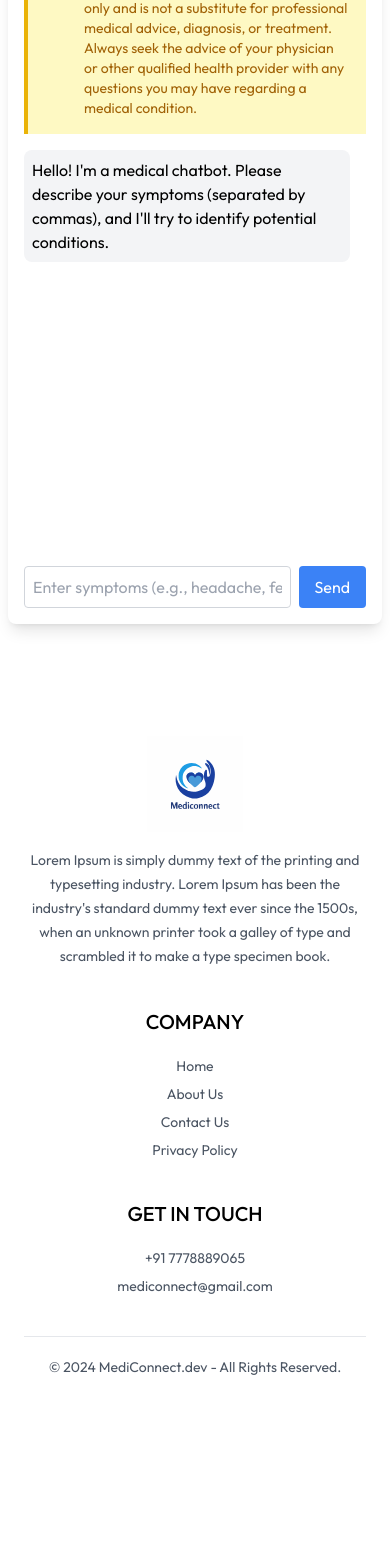
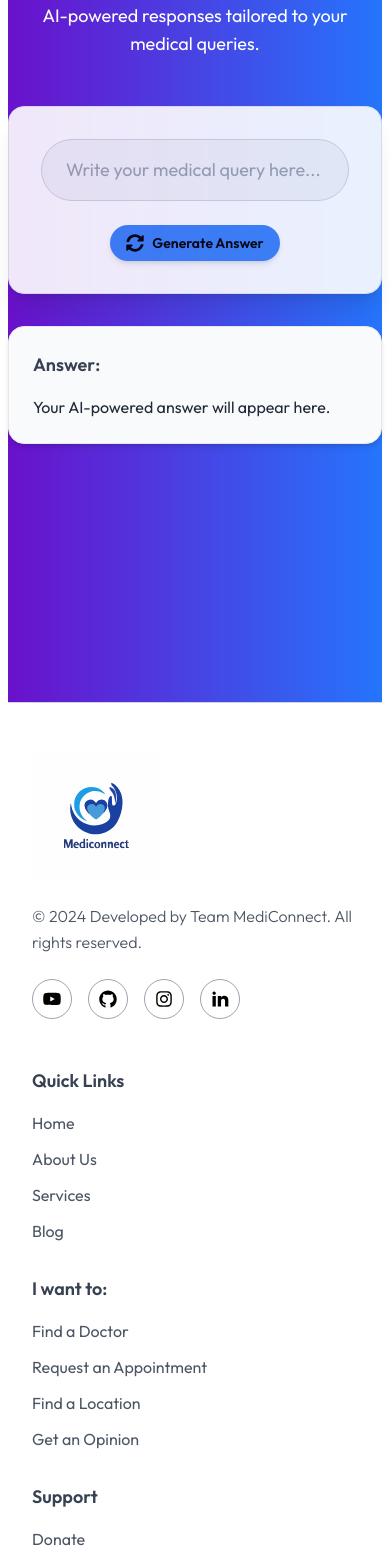
Before and after one commit to pinak22dhir/URA, a React (Vite) app in the folder mediconnectfrontend/frontend/: page /chatbot in a window 390 px wide. Shown: the part 279-1846 px from the top of the page. Before the commit the page ends 1676 px from the top, so only its background shows below. Built offline with nearby package versions, Linux system fonts and the light colour scheme.

Commit message:
Medico ai integrated

```diff
--- a/mediconnectfrontend/frontend/src/App.jsx
+++ b/mediconnectfrontend/frontend/src/App.jsx
@@ -11,7 +11,7 @@ import Navbar from './components/Navbar'
 import Footer from './components/Footer'
 import Doctors from './pages/doctors'
 import Articles from './pages/Articles'
-import MedicalChatbot from './components/chatbox'
+import MedicalChatbot from './components/chatbox.jsx'
 import Location from './pages/Location'
 import Register from './pages/Register'
 
--- a/mediconnectfrontend/frontend/src/components/Footer.jsx
+++ b/mediconnectfrontend/frontend/src/components/Footer.jsx
@@ -1,47 +1,140 @@
-import React from 'react';
-import { assets } from '../assets/assets';
+import React from "react";
+import { Link } from "react-router-dom";
+import { RiLinkedinFill } from "react-icons/ri";
+import {
+  AiFillYoutube,
+  AiFillGithub,
+  AiOutlineInstagram,
+} from "react-icons/ai";
+import { assets } from "../assets/assets";
+
+const socialLinks = [
+  {
+    path: "https://www.youtube.com/",
+    icon: <AiFillYoutube className="group-hover:text-primaryColor w-5 h-5" />,
+  },
+  {
+    path: "https://github.com/",
+    icon: <AiFillGithub className="group-hover:text-primaryColor w-5 h-5" />,
+  },
+  {
+    path: "https://www.instagram.com/",
+    icon: (
+      <AiOutlineInstagram className="group-hover:text-primaryColor w-5 h-5" />
+    ),
+  },
+  {
+    path: "https://www.linkedin.com/feed/",
+    icon: <RiLinkedinFill className="group-hover:text-primaryColor w-5 h-5" />,
+  },
+];
+
+const quickLinks01 = [
+  { path: "/home", display: "Home" },
+  { path: "/about", display: "About Us" },
+  { path: "/services", display: "Services" },
+  { path: "/blog", display: "Blog" },
+];
+
+const quickLinks02 = [
+  { path: "/find-a-doctor", display: "Find a Doctor" },
+  { path: "/request-appointment", display: "Request an Appointment" },
+  { path: "/find-location", display: "Find a Location" },
+  { path: "/get-opinion", display: "Get an Opinion" },
+];
+
+const quickLinks03 = [
+  { path: "/donate", display: "Donate" },
+  { path: "/contact", display: "Contact Us" },
+];
 
 const Footer = () => {
+  const year = new Date().getFullYear();
+
   return (
-    <div className="px-4 md:px-8 lg:px-16 md:mx-4">
-      <div className="flex flex-col sm:grid sm:grid-cols-2 md:grid-cols-[3fr_1fr_1fr] gap-10 my-10 mt-28 text-sm">
-
-        {/* ---- Left Side ---- */}
-        <div className="flex flex-col items-center sm:items-start">
-          <img className="mb-4 h-24 w-24 md:h-32 md:w-36" src={assets.logo} alt="Logo" />
-          <p className="text-gray-600 leading-6 text-center sm:text-left">
-            Lorem Ipsum is simply dummy text of the printing and typesetting industry. Lorem Ipsum has been the industry's standard dummy text ever since the 1500s, when an unknown printer took a galley of type and scrambled it to make a type specimen book.
+    <footer className="bg-white">
+      <div className="container mx-auto px-6 md:px-12 lg:px-20 py-12 border-t border-gray-300">
+        <div className="flex flex-col md:flex-row justify-between gap-12">
+          {/* Logo and Social Links */}
+          <div className="flex flex-col items-start gap-6">
+            <img src={assets.logo} alt="Health Logo" className="w-32 md:w-40" />
+            <p className="text-[16px] font-light leading-relaxed text-gray-600">
+              © {year} Developed by Team MediConnect. All rights reserved.
             </p>
+            <div className="flex items-center gap-4">
+              {socialLinks.map((link, index) => (
+                <a
+                  href={link.path}
+                  key={index}
+                  target="_blank"
+                  rel="noopener noreferrer"
+                  className="w-10 h-10 border border-gray-400 rounded-full flex items-center justify-center group hover:bg-gray-600 hover:text-white transition-colors duration-300"
+                >
+                  {link.icon}
+                </a>
+              ))}
+            </div>
           </div>
 
-        {/* ---- Center Side ---- */}
-        <div className="text-center sm:text-left">
-          <p className="text-xl font-medium mb-5">COMPANY</p>
-          <ul className="flex flex-col gap-2 text-gray-600">
-            <li>Home</li>
-            <li>About Us</li>
-            <li>Contact Us</li>
-            <li>Privacy Policy</li>
+          {/* Quick Links Sections */}
+          <div className="flex flex-col gap-8 md:flex-row md:gap-12">
+            <div>
+              <h2 className="text-lg font-semibold text-gray-700 mb-4">
+                Quick Links
+              </h2>
+              <ul className="space-y-3">
+                {quickLinks01.map((item, index) => (
+                  <li key={index}>
+                    <Link
+                      to={item.path}
+                      className="text-[16px] text-gray-600 hover:text-black transition-colors duration-300"
+                    >
+                      {item.display}
+                    </Link>
+                  </li>
+                ))}
               </ul>
             </div>
 
-        {/* ---- Right Side ---- */}
-        <div className="text-center sm:text-left">
-          <p className="text-xl font-medium mb-5">GET IN TOUCH</p>
-          <ul className="flex flex-col gap-2 text-gray-600">
-            <li>+91 7778889065</li>
-            <li>mediconnect@gmail.com</li>
+            <div>
+              <h2 className="text-lg font-semibold text-gray-700 mb-4">
+                I want to:
+              </h2>
+              <ul className="space-y-3">
+                {quickLinks02.map((item, index) => (
+                  <li key={index}>
+                    <Link
+                      to={item.path}
+                      className="text-[16px] text-gray-600 hover:text-black transition-colors duration-300"
+                    >
+                      {item.display}
+                    </Link>
+                  </li>
+                ))}
+              </ul>
+            </div>
+
+            <div>
+              <h2 className="text-lg font-semibold text-gray-700 mb-4">
+                Support
+              </h2>
+              <ul className="space-y-3">
+                {quickLinks03.map((item, index) => (
+                  <li key={index}>
+                    <Link
+                      to={item.path}
+                      className="text-[16px] text-gray-600 hover:text-black transition-colors duration-300"
+                    >
+                      {item.display}
+                    </Link>
+                  </li>
+                ))}
               </ul>
             </div>
           </div>
-
-      {/* ---- Copyright Section ---- */}
-      <div className="border-t border-gray-200 mt-6">
-        <p className="py-5 text-sm text-center text-gray-600">
-          &copy; 2024 MediConnect.dev - All Rights Reserved.
-        </p>
         </div>
       </div>
+    </footer>
   );
 };
 
--- a/mediconnectfrontend/frontend/src/components/Navbar.jsx
+++ b/mediconnectfrontend/frontend/src/components/Navbar.jsx
@@ -34,7 +34,7 @@ const Navbar = () => {
             <hr className='border-none outline-none h-0.5 bg-primary w-3/5 m-auto hidden'/>
         </NavLink>
         <NavLink to='/chatbot'>
-            <li className='py-1'>Chatbot</li>
+            <li className='py-1'>MEDICO AI</li>
             <hr className='border-none outline-none h-0.5 bg-primary w-3/5 m-auto hidden'/>
         </NavLink>
         <NavLink to="http://localhost:5173/">
@@ -73,6 +73,8 @@ const Navbar = () => {
             <NavLink onClick={()=>setShowMenu(false)} to='/article'><p className='px-4 py-2 rounded inline-block'>ARTICLES</p></NavLink>
             <NavLink onClick={()=>setShowMenu(false)} to='/about'><p className='px-4 py-2 rounded inline-block'>ABOUT</p></NavLink>
             <NavLink onClick={()=>setShowMenu(false)} to='/contact'><p className='px-4 py-2 rounded inline-block'>CONTACT</p></NavLink>
+            <NavLink onClick={()=>setShowMenu(false)} to='/chatbot'><p className='px-4 py-2 rounded inline-block'>MEDICO AI</p></NavLink>
+
           </ul>
         </div>
       </div>
--- a/mediconnectfrontend/frontend/src/components/chatbox.jsx
+++ b/mediconnectfrontend/frontend/src/components/chatbox.jsx
@@ -1,134 +1,84 @@
-import  { useState } from 'react';
-import { AlertCircle } from 'lucide-react';
-
-// Enhanced dataset of symptoms and diseases
-const diseases = [
-  {
-    name: "Common Cold",
-    symptoms: ["runny nose", "sore throat", "cough", "congestion", "slight body ache", "sneezing", "low-grade fever"],
-    description: "A viral infection of the upper respiratory tract. Rest, hydration, and over-the-counter medications can help alleviate symptoms."
-  },
-  {
-    name: "Influenza (Flu)",
-    symptoms: ["high fever", "body aches", "fatigue", "headache", "dry cough", "sore throat", "runny nose"],
-    description: "A contagious respiratory illness caused by influenza viruses. Antiviral medications may be prescribed in severe cases."
-  },
-  {
-    name: "Migraine",
-    symptoms: ["severe headache", "nausea", "sensitivity to light", "sensitivity to sound", "visual disturbances"],
-    description: "A neurological condition characterized by intense, debilitating headaches. Medications and lifestyle changes can help manage symptoms."
-  },
-  {
-    name: "Food Poisoning",
-    symptoms: ["nausea", "vomiting", "diarrhea", "abdominal pain", "fever", "weakness"],
-    description: "Illness caused by eating contaminated food. Usually resolves on its own, but severe cases may require medical attention."
-  },
-  {
-    name: "Allergic Reaction",
-    symptoms: ["sneezing", "itchy eyes", "runny nose", "skin rash", "shortness of breath"],
-    description: "An overreaction of the immune system to a substance. Antihistamines can help with mild symptoms, but severe reactions require immediate medical attention."
-  }
-];
-
-// Function to find matching diseases based on symptoms
-const findDiseases = (symptoms) => {
-  const userSymptoms = symptoms.toLowerCase().split(',').map(s => s.trim());
-  return diseases.filter(disease =>
-    userSymptoms.some(userSymptom =>
-      disease.symptoms.some(diseaseSymptom => diseaseSymptom.toLowerCase().includes(userSymptom))
-    )
-  );
-}
+import { useState } from "react";
+import axios from "axios";
+import { FaSyncAlt } from "react-icons/fa"; // Font Awesome sync icon for "generate" action
 
 export default function MedicalChatbot() {
-  const [messages, setMessages] = useState([
-    { text: "Hello! I'm a medical chatbot. Please describe your symptoms (separated by commas), and I'll try to identify potential conditions.", isUser: false }
-  ]);
-  const [input, setInput] = useState('');
+  const [question, setQuestion] = useState("");
+  const [answer, setAnswer] = useState("");
+  const [loading, setLoading] = useState(false); // State to manage loading status
 
-  const handleSubmit = (e) => {
-    e.preventDefault();
-    if (input.trim() === '') return;
+  async function generateAnswer() {
+    setLoading(true); // Set loading to true when the answer is being generated
 
-    const userMessage = { text: input, isUser: true };
-    setMessages(prev => [...prev, userMessage]);
-
-    const matchedDiseases = findDiseases(input);
-    let botResponse;
-
-    if (matchedDiseases.length > 0) {
-      botResponse = "Based on the symptoms you've described, you may be experiencing:\n\n" +
-        matchedDiseases.map(disease =>
-          `${disease.name}: ${disease.description}`
-        ).join('\n\n');
-    } else {
-      botResponse = "I couldn't identify any specific conditions based on the symptoms you've described. It's best to consult with a healthcare professional for an accurate diagnosis.";
+    try {
+      const response = await axios({
+        url: "https://generativelanguage.googleapis.com/v1beta/models/gemini-1.5-flash-latest:generateContent?key=AIzaSyCi-AQlA5EYZsx1PcdwvoFE1CoG0TS0PEg",
+        method: "post",
+        data: {
+          contents: [{ parts: [{ text: question }] }],
+        },
+      });
+      setAnswer(response.data.candidates[0].content.parts[0].text);
+    } catch (error) {
+      console.error("Error generating answer:", error);
+      setAnswer("Something went wrong. Please try again.");
+    } finally {
+      setLoading(false); // Set loading to false after the answer is generated or on error
     }
-
-    const botMessage = { text: botResponse, isUser: false };
-
-    setTimeout(() => {
-      setMessages(prev => [...prev, botMessage]);
-    }, 1000); // Simulate processing time
-
-    setInput('');
   }
 
   return (
-    <div className="w-full max-w-2xl mx-auto bg-white shadow-lg rounded-lg overflow-hidden">
-      <div className="p-4 bg-blue-500 text-white">
-        <h2 className="text-2xl font-bold">Medical Symptom Checker</h2>
-      </div>
-      <div className="p-4">
-        <div className="mb-4 bg-yellow-100 border-l-4 border-yellow-500 text-yellow-700 p-4" role="alert">
-          <div className="flex">
-            <div className="py-1">
-              <AlertCircle className="h-6 w-6 text-yellow-500 mr-4" />
-            </div>
-            <div>
-              <p className="font-bold">Warning</p>
-              <p className="text-sm">
-                This chatbot is for educational purposes only and is not a substitute for professional medical advice, diagnosis, or treatment. Always seek the advice of your physician or other qualified health provider with any questions you may have regarding a medical condition.
-              </p>
-            </div>
-          </div>
-        </div>
-        <div className="h-[400px] overflow-y-auto pr-4 mb-4">
-          {messages.map((message, index) => (
-            <div
-              key={index}
-              className={`mb-4 ${message.isUser ? 'text-right' : 'text-left'}`}
-            >
-              <div
-                className={`inline-block p-2 rounded-lg ${
-                  message.isUser
-                    ? 'bg-blue-500 text-white'
-                    : 'bg-gray-100 text-black'
-                }`}
-              >
-                {message.text.split('\n').map((text, i) => (
-                  <p key={i} className="mt-1 first:mt-0">{text}</p>
-                ))}
-              </div>
-            </div>
-          ))}
-        </div>
-        <form onSubmit={handleSubmit} className="flex gap-2">
-          <input
-            type="text"
-            placeholder="Enter symptoms (e.g., headache, fever, cough)"
-            value={input}
-            onChange={(e) => setInput(e.target.value)}
-            className="flex-grow p-2 border border-gray-300 rounded"
-          />
-          <button
-            type="submit"
-            className="px-4 py-2 bg-blue-500 text-white rounded hover:bg-blue-600"
-          >
-            Send
-          </button>
-        </form>
-      </div>
+    <div
+      className="min-h-screen flex flex-col items-center bg-cover bg-center transition-all duration-700 ease-in-out"
+      style={{
+        backgroundImage: "linear-gradient(to right, #6a11cb, #2575fc)", // Gradient background
+      }}
+    >
+      {/* Header Section */}
+      <header className="w-full text-center py-12 px-4 text-white transition-all duration-500 ease-in-out transform hover:scale-105">
+        <h1 className="text-4xl font-extrabold hover:text-black transition-all duration-300">
+          Get Medical Answers Instantly
+        </h1>
+        <p className="text-lg mt-4 hover:text-black transition-all duration-300">
+          AI-powered responses tailored to your medical queries.
+        </p>
+      </header>
+
+      {/* Input Section */}
+      <section className="w-full max-w-2xl bg-white shadow-xl rounded-2xl border border-gray-200 p-8 flex flex-col items-center opacity-90 hover:opacity-100 transition-all duration-300">
+        <input
+          type="text"
+          value={question}
+          onChange={(e) => setQuestion(e.target.value)}
+          placeholder="Write your medical query here..."
+          className="w-full px-6 py-4 text-lg bg-gray-100 rounded-full border border-gray-300 focus:outline-none focus:ring-4 focus:ring-blue-300 mb-6 transition-all duration-300"
+        />
+        <button
+          onClick={generateAnswer}
+          disabled={loading} // Disable the button when loading is true
+          className={`w-auto bg-blue-500 text-black text-sm font-semibold py-2 px-4 rounded-full flex items-center justify-center shadow-md transition-all duration-300 ${
+            loading
+              ? "bg-gray-400 cursor-not-allowed"
+              : "hover:bg-blue-600 hover:scale-110 hover:shadow-lg"
+          }`}
+        >
+          {loading ? (
+            "Generating..."
+          ) : (
+            <>
+              <FaSyncAlt className="mr-2 text-lg" /> Generate Answer
+            </>
+          )}
+        </button>
+      </section>
+
+      {/* Answer Section */}
+      <section className="w-full max-w-2xl bg-gray-50 shadow-md rounded-2xl border border-gray-200 mt-8 p-6 hover:scale-105 hover:shadow-2xl transition-all duration-500">
+        <h2 className="text-lg font-semibold text-gray-700 mb-4">Answer:</h2>
+        <p className="text-gray-800 whitespace-pre-wrap">
+          {answer || "Your AI-powered answer will appear here."}
+        </p>
+      </section>
     </div>
   );
 }
--- a/mediconnectfrontend/frontend/src/pages/Contact.jsx
+++ b/mediconnectfrontend/frontend/src/pages/Contact.jsx
@@ -1,71 +1,85 @@
 import React from "react";
 import ContactInfo from "./ContactInfo";
 import { assets } from "../assets/assets";
+
 const Contact = () => {
   return (
     <>
-      <div className="bg-gray-100">
+      <div className="bg-gradient-to-br from-blue-100 to-purple-200 min-h-screen">
         {/* Contact Section */}
-        <section className="container mx-auto mt-8 p-4">
+        <section className="container mx-auto mt-12 p-4">
+          {/* Header */}
           <div className="text-center">
-            <h2 className="text-3xl font-bold text-blue-500">Contact Us</h2>
-            <p className="text-gray-600 mt-2">We'd love to hear from you</p>
+            <h2 className="text-4xl font-bold text-blue-700 hover:text-teal-500 transition-all duration-300">
+              Contact Us
+            </h2>
+            <p className="text-gray-600 mt-2 text-lg">
+              We'd love to hear from you!
+            </p>
           </div>
-          <ContactInfo />
 
-          <div className="grid md:grid-cols-2 gap-6 mt-8 items-center">
+          {/* Main Content */}
+          <div className="grid md:grid-cols-2 gap-10 mt-10 items-center">
             {/* Contact Image */}
-            <div>
+            <div className="relative">
               <img
                 src={assets.img} // Replace with your image URL
                 alt="Contact Us"
-                className="rounded-lg shadow-lg w-full"
+                className="rounded-lg shadow-lg w-full transform hover:scale-105 hover:shadow-2xl transition-all duration-300"
               />
             </div>
 
             {/* Contact Form */}
-            <div className="bg-white shadow-md p-6 rounded-lg">
-              <form className="space-y-4">
+            <div className="bg-white shadow-md p-6 rounded-lg hover:shadow-2xl transition-shadow duration-300">
+              <form className="space-y-5">
+                {/* Input for Name */}
                 <div>
                   <input
                     type="text"
                     placeholder="Name"
-                    className="w-full border border-gray-300 p-3 rounded focus:outline-none focus:ring-2 focus:ring-teal-600"
+                    className="w-full border border-gray-300 p-3 rounded-lg focus:outline-none focus:ring-2 focus:ring-blue-400 transition-all duration-300 hover:shadow-lg"
                   />
                 </div>
+
+                {/* Input for Email */}
                 <div>
                   <input
                     type="email"
                     placeholder="Email"
-                    className="w-full border border-gray-300 p-3 rounded focus:outline-none focus:ring-2 focus:ring-teal-600"
+                    className="w-full border border-gray-300 p-3 rounded-lg focus:outline-none focus:ring-2 focus:ring-teal-400 transition-all duration-300 hover:shadow-lg"
                   />
                 </div>
+
+                {/* Input for Website */}
                 <div>
                   <input
                     type="text"
                     placeholder="Website"
-                    className="w-full border border-gray-300 p-3 rounded focus:outline-none focus:ring-2 focus:ring-teal-600"
+                    className="w-full border border-gray-300 p-3 rounded-lg focus:outline-none focus:ring-2 focus:ring-purple-500 transition-all duration-300 hover:shadow-lg"
                   />
                 </div>
+
+                {/* Textarea for Message */}
                 <div>
                   <textarea
                     placeholder="Message"
                     rows="4"
-                    className="w-full border border-gray-300 p-3 rounded focus:outline-none focus:ring-2 focus:ring-blue-700"
+                    className="w-full border border-gray-300 p-3 rounded-lg focus:outline-none focus:ring-2 focus:ring-pink-400 transition-all duration-300 hover:shadow-lg"
                   ></textarea>
                 </div>
+
+                {/* Submit Button */}
                 <button
                   type="submit"
-                  className="w-full bg-blue-400 text-white py-3 rounded hover:bg-teal-700"
+                  className="w-full bg-blue-500 text-white py-3 rounded-lg font-semibold transform hover:scale-105 hover:bg-teal-600 transition-all duration-300"
                 >
                   Send Message
                 </button>
               </form>
             </div>
           </div>
+          <ContactInfo />
         </section>
-
-        {/* Footer */}
       </div>
     </>
   );
```
Also changed, not shown: mediconnectfrontend/frontend/src/components/Header.jsx (+39 -19 lines), mediconnectfrontend/frontend/src/pages/ContactInfo.jsx (+15 -14 lines). Lines whose indentation alone changed are shown as unchanged.
